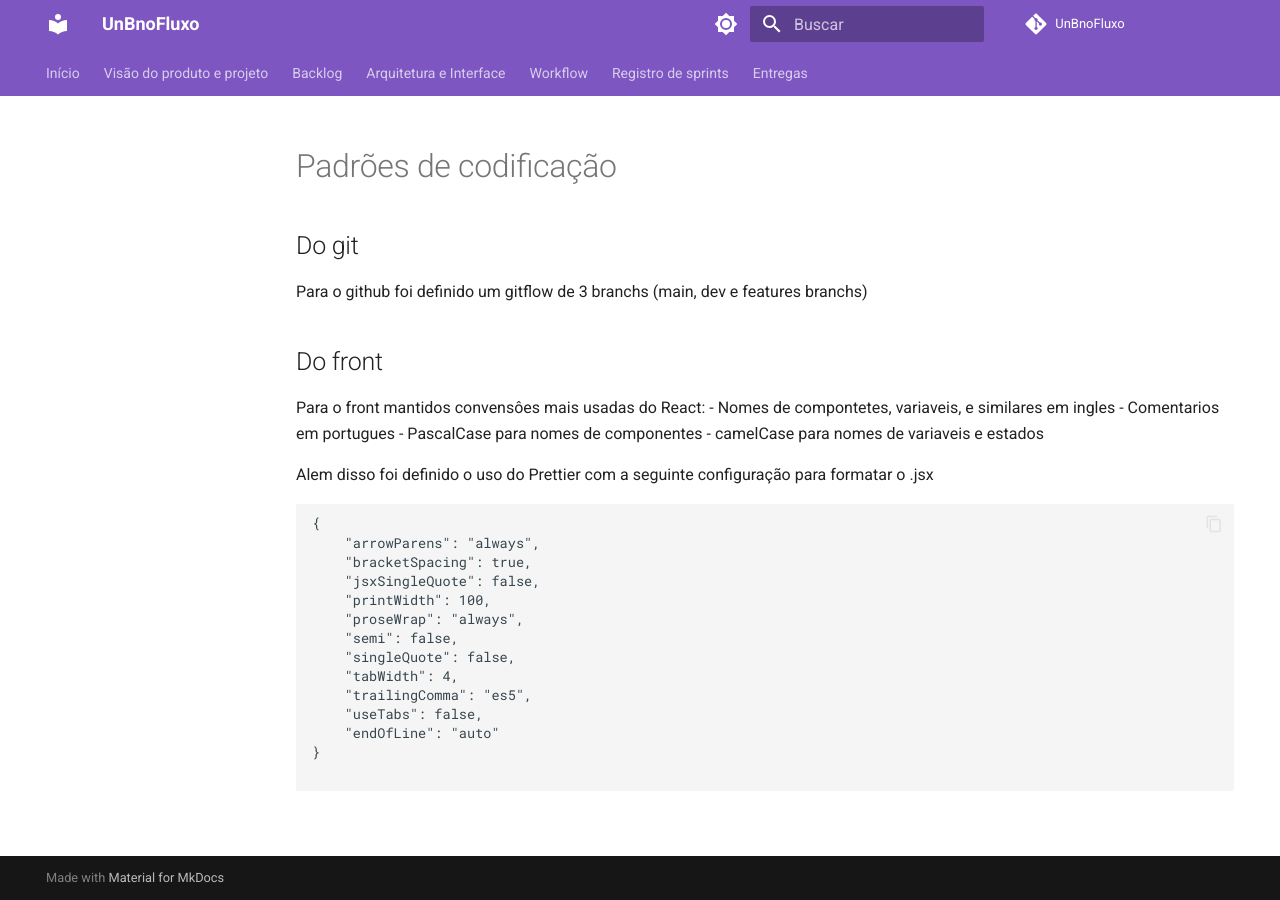
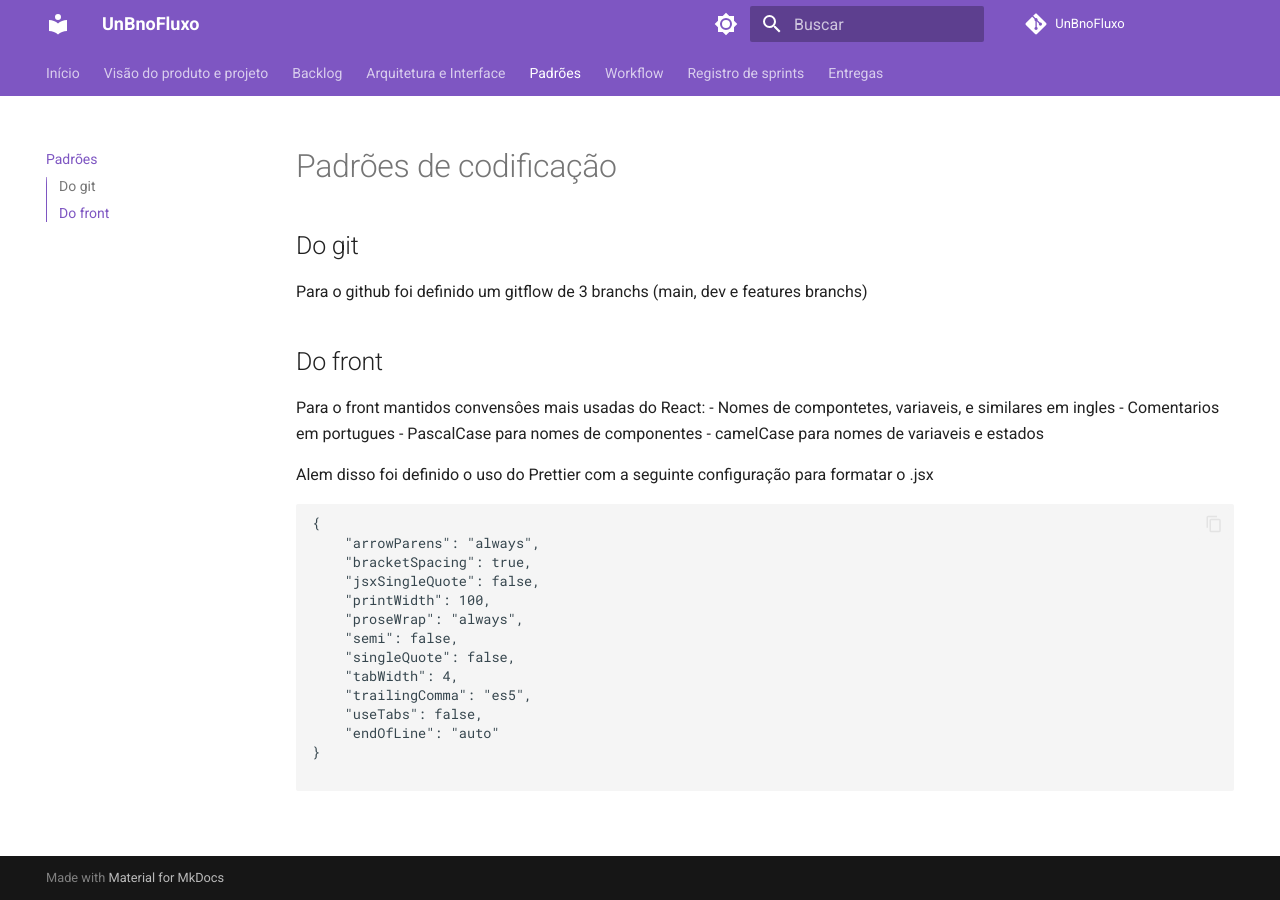
Before and after one commit to mdsreq-fga-unb/2023.1-UnBnoFluxo, an MkDocs documentation site: the page built from docs/Padroes.md, in a window 1280 px wide. Built offline with MkDocs 1.6.1 and Material for MkDocs 9.7.7, drawn with Linux system fonts in a browser that asks for light colours; comment, search, counter and statistics services are not loaded; some of the changed lines change nothing that is shown.

Commit message:
colocando caminho da documentacao

```diff
--- a/mkdocs.yml
+++ b/mkdocs.yml
@@ -68,6 +68,7 @@ nav:
     - Bibliografia: VisaoProdutoEProjeto/ReferenciasBibliograficas.md
   - Backlog: Backlog.md
   - Arquitetura e Interface: ArquiteturaInterface.md
+  - Padrões: Padroes.md
   - Workflow: Workflow.md
   - Registro de sprints:
     - Sprint 3: Sprints/Sprint03.md
```
